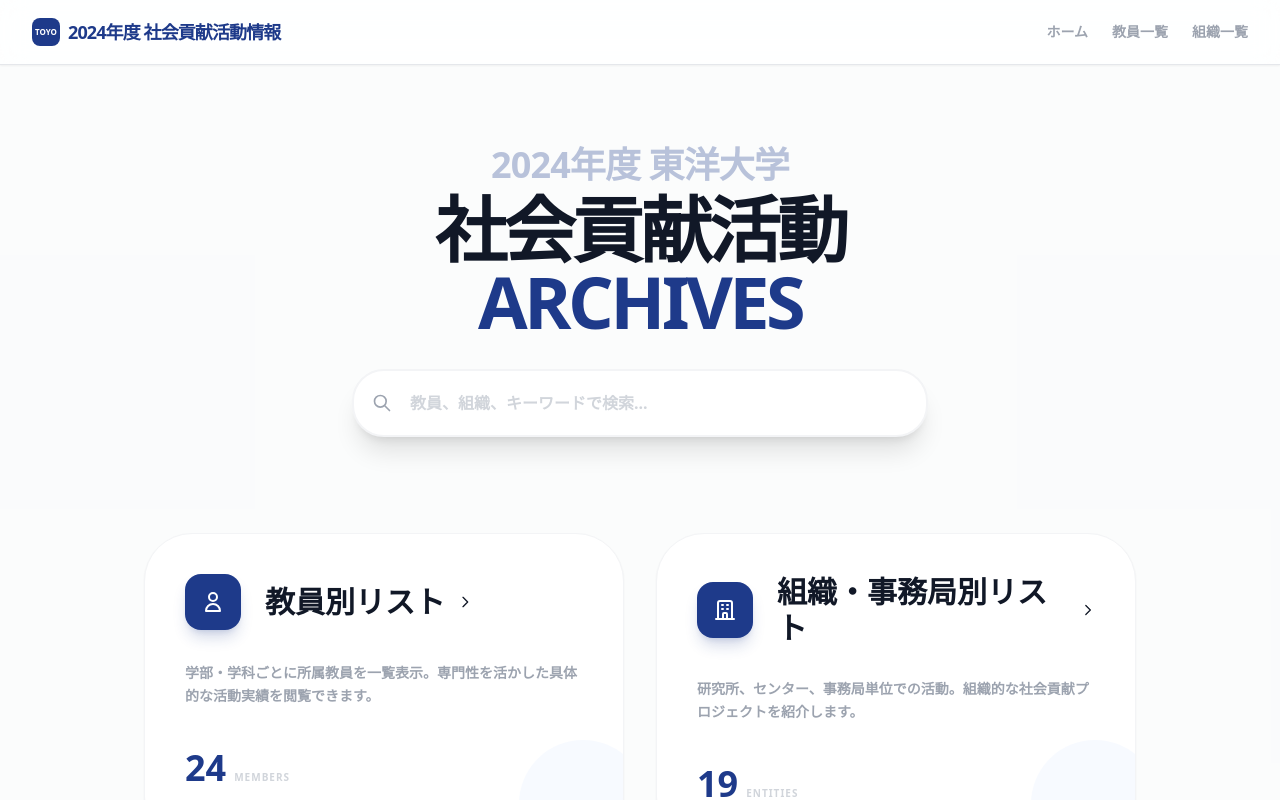
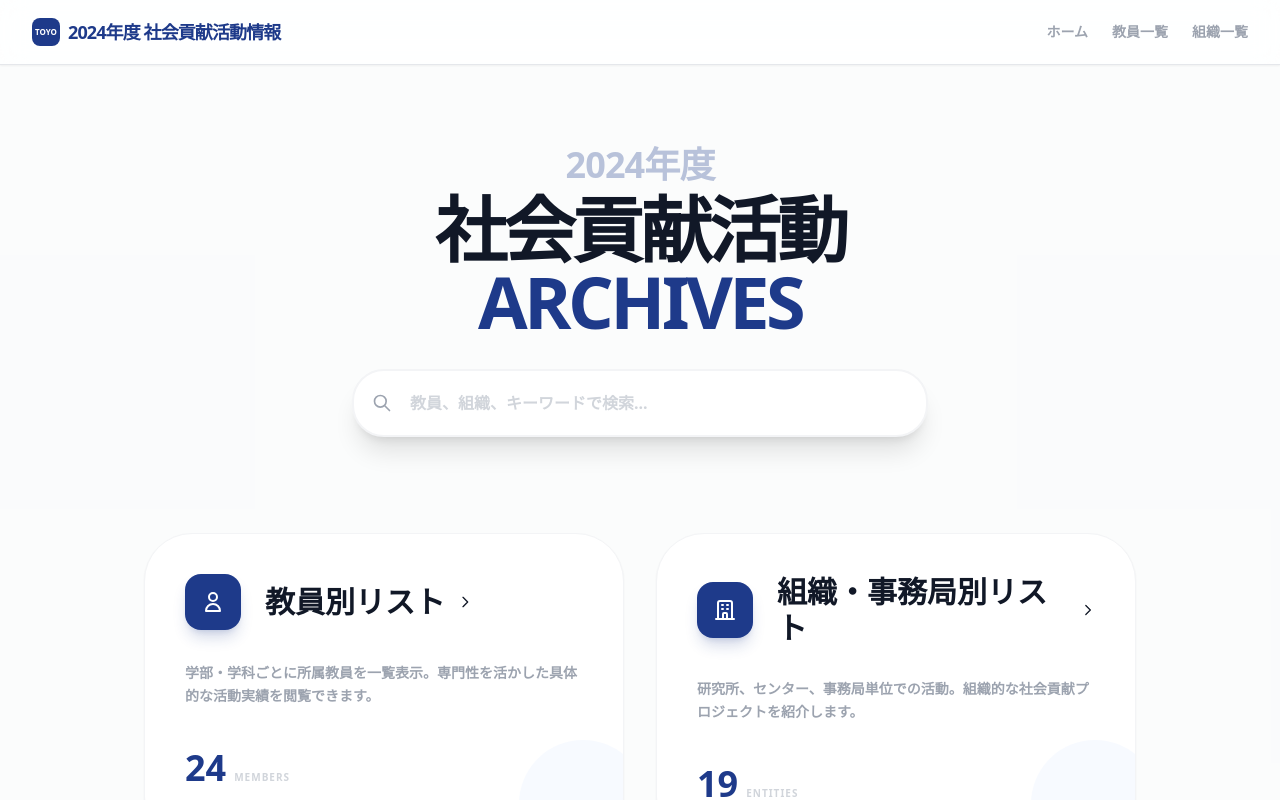
Before and after one commit to toyo-univ-social-contribution/soc-act-info-2024, a React (Vite) app: page / in a window 1280 px wide. Shown: the top 800 px of the page. Built offline with nearby package versions, Linux system fonts and the light colour scheme.

Commit message:
Update App.tsx

```diff
--- a/App.tsx
+++ b/App.tsx
@@ -195,7 +195,7 @@
     <div className="max-w-5xl mx-auto px-4 py-12 sm:py-20 space-y-24">
       <section className="text-center space-y-8">
         <h1 className="text-5xl sm:text-7xl font-black text-gray-900 tracking-tighter leading-none">
-          <span className="text-2xl sm:text-4xl block text-blue-900/30 mb-2 tracking-tight">2024年度 東洋大学</span>
+          <span className="text-2xl sm:text-4xl block text-blue-900/30 mb-2 tracking-tight">2024年度</span>
           社会貢献活動<br /><span className="text-blue-900">ARCHIVES</span>
         </h1>
 
```
